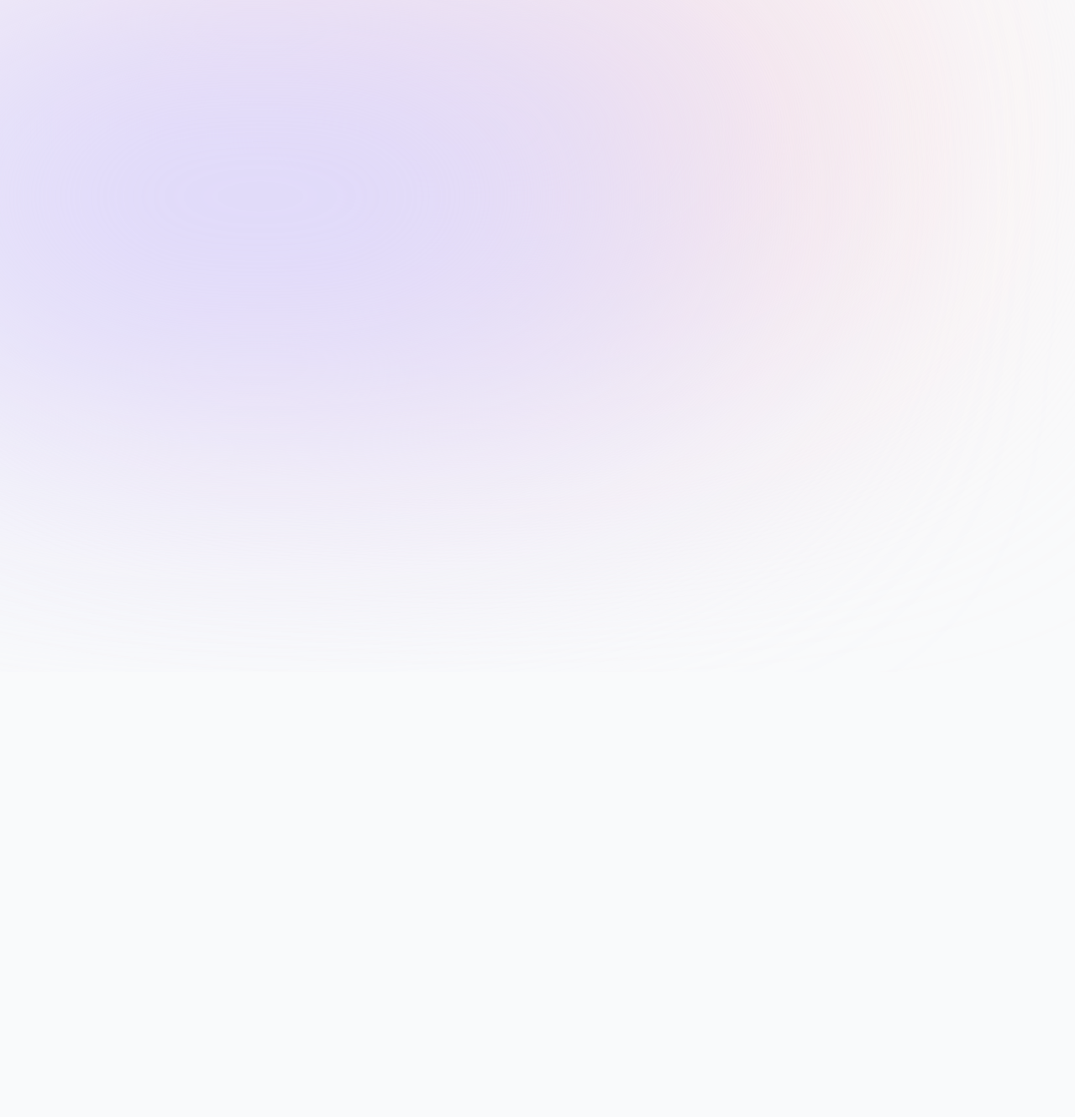
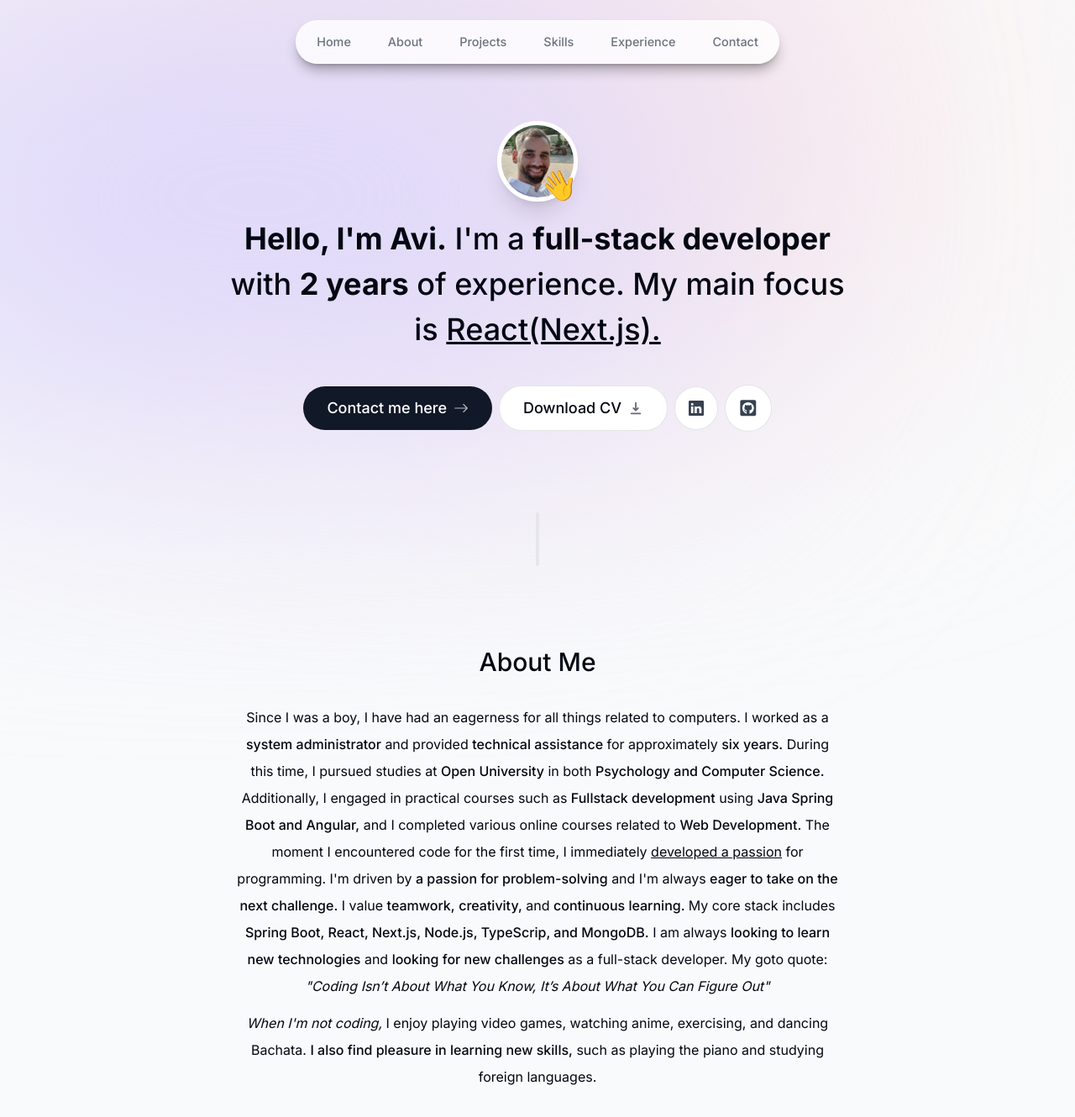
Before and after one commit to Avitoohband/portfolio, a Next.js app: page / in a window 1280 px wide. Shown: the top 1330 px of the page at 84% size. Before the commit the page ends 800 px from the top, so only its background shows below. Built offline with nearby package versions, Linux system fonts and the light colour scheme.

Commit message:
header intro about sections divider and heading

```diff
--- a/app/layout.tsx
+++ b/app/layout.tsx
@@ -1,3 +1,4 @@
+import Header from "@/components/Header";
 import "./globals.css";
 import { Inter } from "next/font/google";
 
@@ -17,10 +18,11 @@ export default function RootLayout({
     <html lang="en">
       <body
         className={`${inter.className}
-       bg-gray-50 text-gray-950 relative`}
+       bg-gray-50 text-gray-950 relative pt-28 sm:pt-36`}
       >
         <div className="bg-[#fbe2e3] absolute top-[-6rem] -z-10 right-[11rem] h-[31.25rem] w-[32.25rem] rounded-full blur-[10rem] sm:w-[68.75rem]"></div>
         <div className="bg-[#dbd7fd] absolute top-[-1rem] -z-10 left-[-35rem] h-[31.25rem] w-[50rem] rounded-full blur-[10rem] sm:w-[68.75rem] md:left-[-33rem] lg:left-[-28rem] xl:left-[-15rem] 2xl:left-[-5rem]"></div>
+        <Header />
         {children}
       </body>
     </html>
--- a/app/page.tsx
+++ b/app/page.tsx
@@ -1,6 +1,14 @@
+import About from "@/components/About";
+import Intro from "@/components/Intro";
+import SectionDivider from "@/components/SectionDivider";
+
 export default function Home() {
   return (
-    <main className="">
+    <main className="flex flex-col items-center px-4">
+      <Intro />
+      <SectionDivider />
+      <About />
+
 
     </main>
   )
--- /dev/null
+++ b/components/About.tsx
@@ -0,0 +1,64 @@
+"use client"
+
+import SectionHeading from "./SectionHeading";
+import {motion} from "framer-motion"
+
+export default function About() {
+  return (
+    <motion.section className="mb-28 max-w-[45rem] text-center leading-8 sm:mb-40"
+    initial={{ opacity: 0, y: 100}}
+    animate={{ opacity: 1, y: 0}}
+    transition={{
+        delay:0.175
+    }}>
+      <SectionHeading>About Me</SectionHeading>
+      <p className="mb-3">
+        <span className="font-medium"></span>
+        Since I was a boy, I have had an eagerness for all things related to
+        computers. I worked as a{" "}
+        <span className="font-medium">system administrator</span> and provided{" "}
+        <span className="font-medium">technical assistance</span> for
+        approximately <span className="font-medium">six years.</span> During
+        this time, I pursued studies at{" "}
+        <span className="font-medium">Open University</span> in both{" "}
+        <span className="font-medium">Psychology and Computer Science. </span>
+        Additionally, I engaged in practical courses such as{" "}
+        <span className="font-medium">Fullstack development</span> using{" "}
+        <span className="font-medium">Java Spring Boot and Angular,</span> and I
+        completed various online courses related to{" "}
+        <span className="font-medium">Web Development.</span> The moment I
+        encountered code for the first time, I immediately{" "}
+        <span className="underline">developed a passion</span> for
+        programming. I'm driven by{" "}
+        <span className="font-medium">a passion for problem-solving</span> and I'm
+        always{" "}
+        <span className="font-medium">eager to take on the next challenge.</span>{" "}
+        I value <span className="font-medium">teamwork,</span>{" "}
+        <span className="font-medium">creativity,</span> and{" "}
+        <span className="font-medium">continuous learning. </span>
+        My core stack includes{" "}
+        <span className="font-medium">
+          Spring Boot, React, Next.js, Node.js, TypeScrip, and MongoDB.
+        </span>{" "}
+        I am always{" "}
+        <span className="font-medium">looking to learn new technologies</span>{" "}
+        and <span className="font-medium">looking for new challenges</span> as a
+        full-stack developer.
+        My goto quote:{" "}
+        <span className="italic">
+          {" "}
+          "Coding Isn’t About What You Know, It’s About What You Can Figure Out"
+        </span>{" "}
+      </p>
+
+      <p>
+        <span className="italic">When I'm not coding,</span> I enjoy playing
+        video games, watching anime, exercising, and dancing Bachata.{" "}
+        <span className="font-medium">
+          I also find pleasure in learning new skills,
+        </span>{" "}
+        such as playing the piano and studying foreign languages.
+      </p>
+    </motion.section>
+  );
+}
--- /dev/null
+++ b/components/Header.tsx
@@ -0,0 +1,36 @@
+"use client";
+
+import { motion } from "framer-motion";
+import { links } from "@/lib/data";
+import Link from "next/link";
+
+export default function Header() {
+  return (
+    <header className="z-[999] relative">
+      <motion.div
+        className="fixed top-0 left-1/2 h-[4.5rem] w-full rounded-none border border-white border-opacity-40 bg-white bg-opacity-80 shadow-lg shadow-black/[0.3] backdrop-blur-[0.5rem] sm:top-6 sm:h-[3.25rem] sm:w-[36rem] sm:rounded-full"
+        initial={{ y: -100, x: "-50%", opacity: 0 }}
+        animate={{ y: 0, x: "-50%", opacity: 1 }}
+      ></motion.div>
+      <nav className="flex fixed top-[0.15rem] left-1/2 h-12 -translate-x-1/2 py-2 sm:top-[1.7rem] sm:h-[initial] sm:py-0">
+        <ul className="flex w-[22rem] flex-wrap items-center justify-center gap-y-1 text-[0.9rem] font-medium text-gray-500 sm:w-[initial] sm:flex-nowrap sm:gap-5">
+          {links.map((link) => (
+            <motion.li
+              className="h-3/4 flex items-center justify-center"
+              key={link.hash}
+              initial={{ y: -100, opacity: 0 }}
+              animate={{ y: 0, opacity: 1 }}
+            >
+              <Link
+                className="flex w-full items-center justify-center px-3 py-3 hover:text-gray-950 transition"
+                href={link.hash}
+              >
+                {link.name}
+              </Link>
+            </motion.li>
+          ))}
+        </ul>
+      </nav>
+    </header>
+  );
+}
--- /dev/null
+++ b/components/Intro.tsx
@@ -0,0 +1,101 @@
+"use client";
+
+import { motion } from "framer-motion";
+import Image from "next/image";
+import Link from "next/link";
+import { BsArrowRight, BsLinkedin } from "react-icons/bs";
+import { FaGithubSquare } from "react-icons/fa";
+import { HiDownload } from "react-icons/hi";
+
+export default function Intro() {
+  return (
+    <section className="mb-28 max-w-[50rem] text-center sm:mb-0">
+      <div className="flex items-center justify-center">
+        <div className="relative">
+          <motion.div
+            initial={{ opacity: 0, scale: 0 }}
+            animate={{ opacity: 1, scale: 1 }}
+            transition={{
+              type: "tween",
+              duration: 0.2,
+            }}
+          >
+            <Image
+              src="/portfolio-me.png"
+              alt="Avi Tuchband Portrait"
+              width={192}
+              height={192}
+              quality="95"
+              priority={true}
+              className="h-24 w-24 rounded-full object-cover border-[0.35rem] border-white shadow-xl"
+            />
+          </motion.div>
+
+          <motion.span
+            className="absolute bottom-0 right-0 text-4xl"
+            initial={{ opacity: 0, scale: 0 }}
+            animate={{ opacity: 1, scale: 1 }}
+            transition={{
+              type: "spring",
+              stiffness: 125,
+              delay: 0.1,
+              duration: 0.7,
+            }}
+          >
+            👋
+          </motion.span>
+        </div>
+      </div>
+
+      <motion.h1
+        className="mb-10 mt-4 px-4 text-2xl font-medium !leading-[1.5] sm:text-4xl"
+        initial={{ opacity: 0, y: 100 }}
+        animate={{ opacity: 1, y: 1 }}
+      >
+        <span className="font-bold">Hello, I'm Avi.</span> I'm a{" "}
+        <span className="font-bold">full-stack developer</span> with{" "}
+        <span className="font-bold">2 years</span> of experience. My main focus
+        is <span className="underline">React(Next.js).</span>
+      </motion.h1>
+
+      <motion.div
+        className="flex flex-col sm:flex-row items-center justify-center gap-2 px-4 text-lg font-medium"
+        initial={{ opacity: 0, y: 100 }}
+        animate={{ opacity: 1, y: 0 }}
+        transition={{
+          delay: 0.1,
+        }}
+      >
+        <Link
+          href="#contact"
+          className="group bg-gray-900 text-white px-7 py-3 flex items-center gap-2 rounded-full outline-none focus:scale-110 hover:scale-110 hover:bg-gray-950 active:scale-105 transition"
+        >
+          Contact me here
+          <BsArrowRight className="opacity-70 group-hover:translate-x-1 transition" />
+        </Link>
+        <a
+          href="/CV.docx"
+          download
+          className="group bg-white px-7 py-3 flex items-center gap-2 rounded-full outline-none focus:scale-110 hover:scale-110 active:scale-105 transition cursor-pointer border border-black/10"
+        >
+          Download CV
+          <HiDownload className=" opacity-60 group-hover:translate-y-1" />
+        </a>
+        <a
+          className="bg-white p-4 text-gray-700 flex items-center gap-2 rounded-full outline-none focus:scale-[1.15] hover:scale-[1.15] hover:text-gray-950 active:scale-105 transition cursor-pointer border border-black/10"
+          href="https://www.linkedin.com/in/avituchband/"
+          target="_blank"
+        >
+          <BsLinkedin />
+        </a>
+        <a
+          className="bg-white p-4 text-gray-700 flex items-center gap-2 rounded-full text-[1.35rem] outline-none focus:scale-[1.15] hover:scale-[1.15] hover:text-gray-950 active:scale-105 transition cursor-pointer border border-black/10"
+          href="https://github.com/Avitoohband"
+          target="_blank"
+        >
+          <FaGithubSquare />
+        </a>
+      </motion.div>
+    </section>
+  );
+}
--- /dev/null
+++ b/components/SectionDivider.tsx
@@ -0,0 +1,14 @@
+"use client"
+
+import {motion} from "framer-motion"
+
+export default function SectionDivider() {
+  return (
+    <motion.div className="bg-gray-200 my-24 h-16 w-1 rounded-full hidden sm:block"
+    initial={{opacity: 0, y: 100}}
+    animate={{opacity:1, y:0}}
+    transition={{
+        delay: 0.125
+    }} />
+  )
+}
--- /dev/null
+++ b/components/SectionHeading.tsx
@@ -0,0 +1,9 @@
+import React from "react";
+
+type SectionHeadingProps = {
+  children: React.ReactNode;
+};
+
+export default function SectionHeading({ children }: SectionHeadingProps) {
+  return <h2 className="text-3xl font-medium capitalize mb-8">{children}</h2>;
+}
--- a/package.json
+++ b/package.json
@@ -15,6 +15,7 @@
     "autoprefixer": "10.4.16",
     "eslint": "8.50.0",
     "eslint-config-next": "13.5.3",
+    "framer-motion": "^10.16.4",
     "next": "13.5.3",
     "postcss": "8.4.30",
     "react": "18.2.0",
```
Also changed, not shown: .eslintrc.json, public/portfolio-me.png (added), 1 other file (tests, documents, lock files or other folders).
